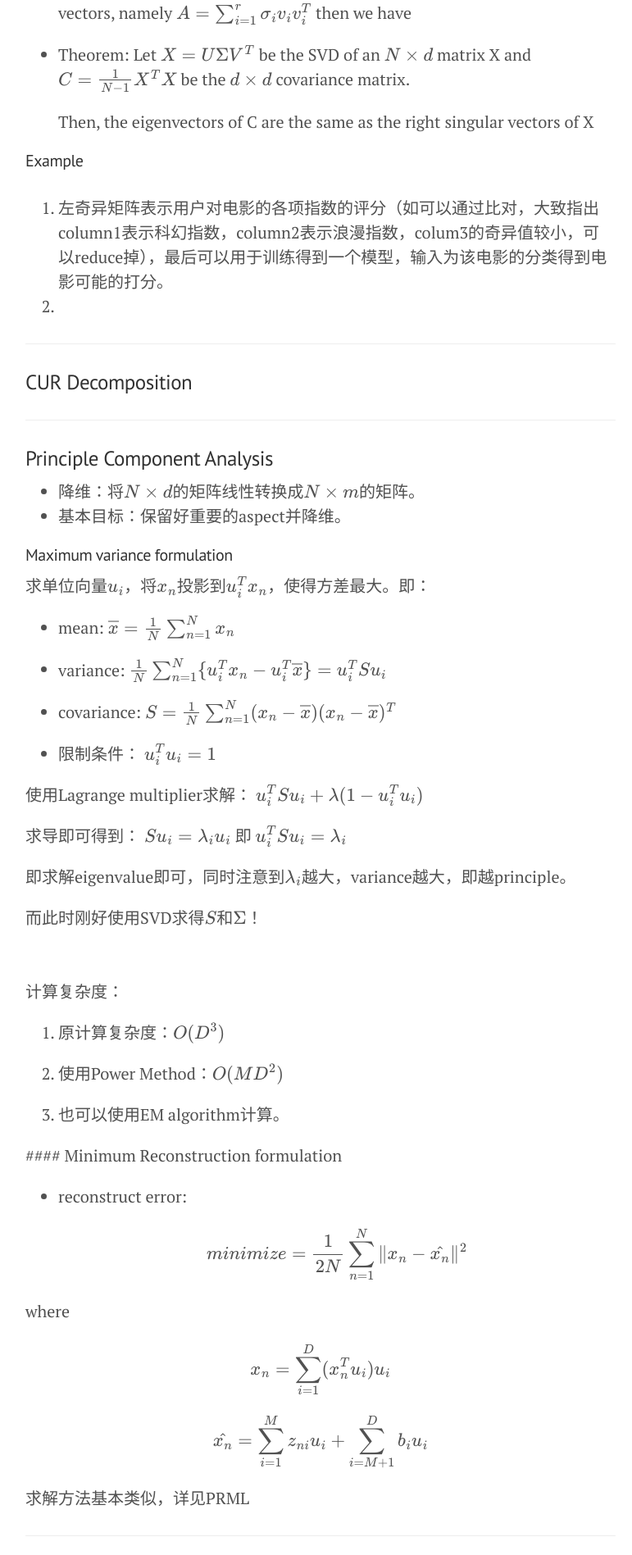
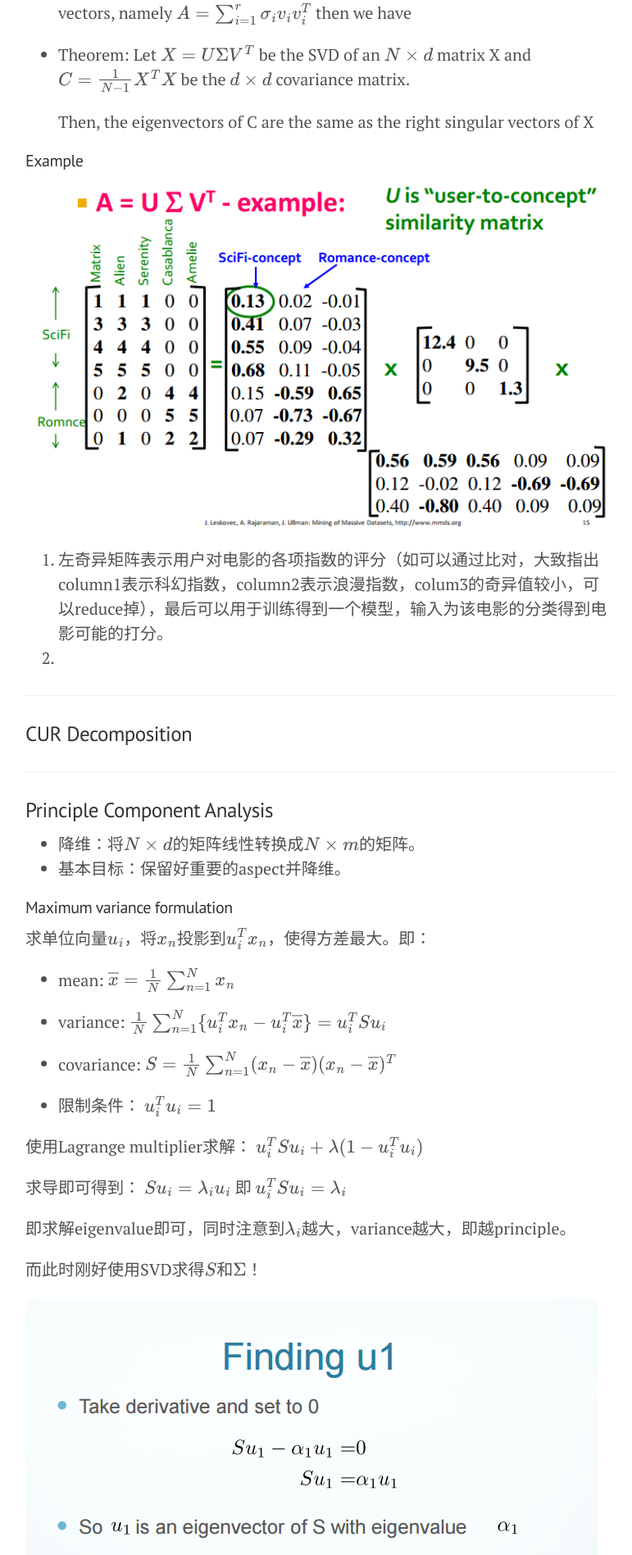
Before and after one commit to zjhong-umr/zjhong-umr.github.io, a Jekyll site: the page built from _posts/2017-03-10-Data Pre-processing.md, in a window 1280 px wide. Shown: the part 1060-2957 px from the top of the page at 82% size, without its empty margins (249-1020 px from the left). Built offline with Jekyll 4.4.1, drawn with Linux system fonts in a browser that asks for light colours; formulas are drawn with MathJax 3.

Commit message:
init commit

```diff
--- a/_posts/2017-03-10-Data Pre-processing.md
+++ b/_posts/2017-03-10-Data Pre-processing.md
@@ -41,7 +41,7 @@ $$ A_[Nxd] \approx U \Sigma V^T = \sum_{i=1}^{r}\sigma_iu_iv_i^T$$
   Then, the eigenvectors of C are the same as the right singular vectors of X
 
 #### Example
-![](svd_example.png)
+![](/assets/images/svd_example.png)
 
 1. 左奇异矩阵表示用户对电影的各项指数的评分（如可以通过比对，大致指出column1表示科幻指数，column2表示浪漫指数，colum3的奇异值较小，可以reduce掉），最后可以用于训练得到一个模型，输入为该电影的分类得到电影可能的打分。
 2.
@@ -81,8 +81,8 @@ $$ A_[Nxd] \approx U \Sigma V^T = \sum_{i=1}^{r}\sigma_iu_iv_i^T$$
 
  而此时刚好使用SVD求得$$S$$和$$\Sigma$$！
 
- ![](pca_1.png)
- ![](pca_2.png)
+ ![](/assets/images/pca_1.png)
+ ![](/assets/images/pca_2.png)
 
 
 
```
Also changed, not shown: assets/images/pca_1.png (added), assets/images/pca_2.png (added), assets/images/svd_example.png (added).
